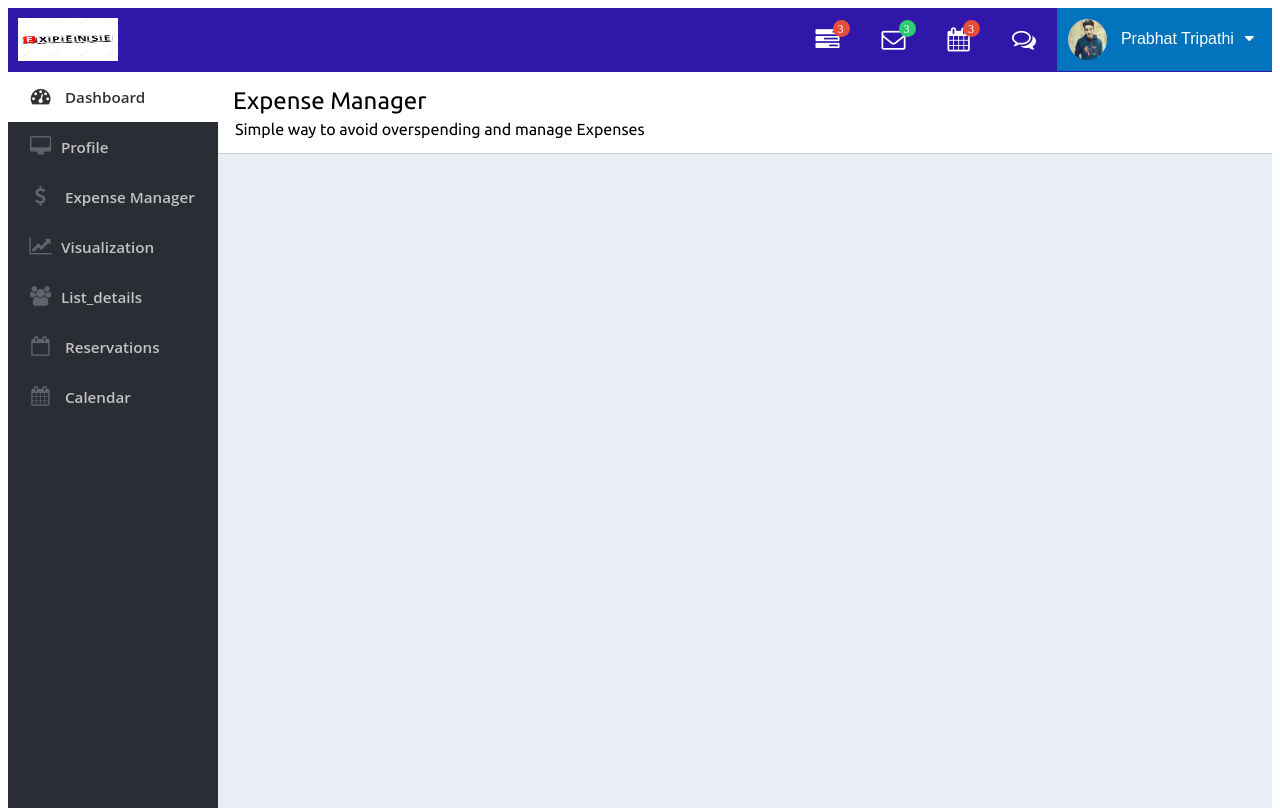
After one commit to pkt07/expense_manager, a PHP site: page /dashboard.html in a window 1280 px wide. The commit adds this page. Run offline with PHP 8.4, Linux system fonts and the light colour scheme; some libraries are stand-ins or nearby versions.

Commit message:
dashboard added

```diff
--- /dev/null
+++ b/css/default.css
@@ -0,0 +1,281 @@
+html, body {
+  font-family: 'Open Sans', sans-serif;
+  height: 100%;
+}
+body {
+  background: #FFFFFF;
+  height: 100%;
+}
+img {
+  max-width: 100%;
+}
+ul {
+  list-style: none;
+  margin: 0;
+  padding: 0;
+}
+a {
+  text-decoration: none;
+}
+#header {
+  float: left;
+  width: 100%;
+  background: #ffffff;
+  position: relative;
+}
+.white-label {
+  float: left;
+  background: #33373B;
+  max-width: 210px;
+  padding: 10px;
+  min-height: 44px;
+  background: #3017A9;
+  width: 100%;
+  max-height: 44px;
+}
+.white-label img {
+  max-height: 43px;
+}
+.header-nav {
+  min-height: 64px;
+  -webkit-box-sizing: border-box;
+  -moz-box-sizing: border-box;
+  box-sizing: border-box;
+  background: #3017A9;
+}
+.menu-button {
+  float: left;
+  font-size: 29px;
+  color: #fff;
+  padding: 12px 19px;
+}
+.nav ul {
+  height: 64px;
+  float: right;
+}
+.nav ul li {
+  float: left;
+  position: relative;
+  padding: 11px;
+}
+.nav > ul > li:first-child {
+  border-left: none;
+}
+.nav ul li a {
+  color: #fff;
+  padding: 1px;
+  float: left;
+}
+.nav ul li i {
+  color: #fff;
+}
+.nav ul li:hover {
+  background: #01A9F0;
+  color: #fff;
+}
+.user-profile {
+  float: right;
+}
+.user-profile > div {
+  float: left;
+  padding: 20px 8px;
+  position: relative;
+}
+.user-profile i {
+  font-size: 1.2em;
+  color: #3017A9;
+}
+.user-profile i:hover {
+  color: #397AC5;
+}
+.font-icon i:after {
+  position: absolute;
+  content: '3';
+  background: #E74C3C;
+  color: #fff;
+  font-size: 12px;
+  border-radius: 50%;
+  width: 10px;
+  height: 10px;
+  padding: 3px 4px 4px 3px;
+  text-align: center;
+  top: 12px;
+  right: 11px;
+}
+.font-icon {
+  padding: 8px 10px;
+}
+.font-icon i {
+  font-size: 24px;
+}
+.nav-mail .font-icon i:after {
+  background: #2ECC71;
+}
+div.user-image {
+  padding: 9px 5px;
+  margin: 0 5px;
+  border-left: 1px solid #ccc;
+  border-right: 1px solid #ccc;
+}
+.nav-profile {
+  background: #0274BD;
+}
+.nav-profile-image img {
+  width: 39px;
+  height: 41px;
+  border-radius: 50%;
+  float: left;
+}
+.nav-profile-name {
+  float: right;
+  margin: 11px 7px 8px 14px;
+  color: #fff;
+}
+.nav-profile-name i {
+  padding: 0 0 0 11px;
+}
+.nav-chat i:after {
+  display: none;
+}
+#sidebar {
+  overflow: hidden;
+  width: 210px;
+  height: 100%;
+  float: left;
+  background: #2A2D33;
+}
+#sidebar-nav {
+  width: 106%;
+  height: calc(100% - 95px);
+  padding: 0;
+  background: #2A2D33;
+  border-right: 1px solid #E0E0E0;
+  overflow-y: scroll;
+}
+#sidebar-nav h2 {
+  color: #60636B;
+  float: left;
+  width: 100%;
+  font-size: .8em;
+  font-family: 'Open Sans', sans-serif;
+  font-weight: 600;
+  text-transform: uppercase;
+  padding: 3px 0 2px 20px;
+  border-top: 1px solid #4D4C4C;
+  box-sizing: border-box;
+  margin: 10px 0;
+}
+#sidebar-nav ul {
+
+}
+#sidebar-nav ul li {
+
+}
+#sidebar-nav ul li a {
+  color: #C2C2C2;
+  font-size: .95em;
+  padding: 15px 20px;
+  float: left;
+  width: 100%;
+  font-weight: 600;
+  -webkit-box-sizing: border-box;
+  -moz-box-sizing: border-box;
+  box-sizing: border-box;
+}
+#sidebar-nav ul li:hover a, #sidebar-nav ul li:hover a i, #sidebar-nav li.active a, #sidebar-nav li.active a i {
+  color: #333;
+}
+#sidebar-nav ul li:hover a {
+  background: #fff;
+  color: #333;
+}
+#sidebar-nav ul li.active a {
+  background: #fff;
+  color: #333;
+}
+#sidebar-nav ul li.active a i {
+  background: #fff;
+}
+#sidebar-nav i {
+  padding-right: 8px;
+  font-size: 1.3em;
+  color: #60636B;
+  width: 25px;
+  text-align: center;
+}
+#content {
+  float: left;
+  width: calc(100% - 210px);
+  height: 100%;
+  word-wrap: break-word;
+  background: #FFFFFF;
+  font-family: Raleway, sans-serif;
+}
+::-webkit-scrollbar {
+    width: 12px;
+}
+::-webkit-scrollbar-track {
+    -webkit-box-shadow: inset 0 0 6px rgba(0,0,0,0.3);
+    border-radius: 10px;
+}
+::-webkit-scrollbar-thumb {
+    border-radius: 10px;
+    -webkit-box-shadow: inset 0 0 6px rgba(0,0,0,0.5);
+}
+.content {
+  float: left;
+  background: #E9EEF4;
+  width: 100%;
+  height: calc(100% - 64px);
+  -webkit-box-sizing: border-box;
+  -moz-box-sizing: border-box;
+  box-sizing: border-box;
+}
+.content-header {
+  background: #fff;
+  float: left;
+  width: 100%;
+  margin-bottom: 15px;
+  padding: 15px;
+  -webkit-box-sizing: border-box;
+  -moz-box-sizing: border-box;
+  box-sizing: border-box;
+  border-bottom: 1px solid #ccc;
+}
+.content-header h1 {
+  margin: 0;
+  font-weight: normal;
+  padding-bottom: 5px;
+  font-family: 'ubuntu';
+  font-size: 1.5em;
+}
+.content-header p {
+  margin: 0;
+  padding-left: 2px;
+  font-family: 'ubuntu';
+}
+.widget-box {
+  background: #fff;
+  border: 1px solid #E0E0E0;
+  float: left;
+  width: 100%;
+  margin: 0 0 15px 15px;
+}
+.widget-header {
+  background: #279BE4;
+}
+.widget-header h2 {
+  font-size: 15px;
+  font-weight: normal;
+  margin: 0;
+  padding: 11px 15px;
+  color: #F9F9F9;
+  display: inline-block;
+}
+.sample-widget {max-width: 47%;}
+.widget-box .fa-cog {
+  float: right;
+  color: #fff;
+  margin: 11px 11px 0 0;
+  font-size: 20px;
+}
--- /dev/null
+++ b/dashboard.html
@@ -0,0 +1,63 @@
+<!DOCTYPE html>
+<html lang="en">
+<head>
+<title>Expense Manager</title>
+<link rel="stylesheet" href="css/default.css">
+<link rel="stylesheet" href="https://maxcdn.bootstrapcdn.com/font-awesome/4.7.0/css/font-awesome.min.css">
+<link rel="stylesheet" type="text/css" href="//fonts.googleapis.com/css?family=Ubuntu" />
+<script src="https://ajax.googleapis.com/ajax/libs/jquery/3.2.1/jquery.min.js"></script>
+ </head>
+<section id="sidebar">
+  <div class="white-label">
+  <img src = "images/logo.jpg" height="50px" width="100px">
+  </div>
+  <div id="sidebar-nav">
+    <ul>
+      <li class="active"><a href="#"><i class="fa fa-dashboard"></i> Dashboard</a></li>
+      <li><a href="#"><i class="fa fa-desktop"></i>Profile</a></li>
+      <li><a href="#"><i class="fa fa-usd"></i> Expense Manager</a></li>
+      <li><a href="#"><i class="fa fa-line-chart"></i>Visualization</a></li>
+      <li><a href="#"><i class="fa fa-users"></i>List_details</a></li>
+      <li><a href="#"><i class="fa fa-calendar-o"></i> Reservations</a></li>
+      <li><a href="#"><i class="fa fa-calendar"></i> Calendar</a></li>
+    </ul>
+  </div>
+</section>
+<section id="content">
+  <div id="header">
+    <div class="header-nav">
+      <div class="menu-button">
+        <!--<i class="fa fa-navicon"></i>-->
+      </div>
+      <div class="nav">
+        <ul>
+          <li class="nav-settings">
+            <div class="font-icon"><i class="fa fa-tasks"></i></div>
+          </li>
+          <li class="nav-mail">
+            <div class="font-icon"><i class="fa fa-envelope-o"></i></div>
+          </li>
+          <li class="nav-calendar">
+            <div class="font-icon"><i class="fa fa-calendar"></i></div>
+          </li>
+          <li class="nav-chat">
+            <div class="font-icon"><i class="fa fa-comments-o"></i></div>
+          </li>
+          <li class="nav-profile">
+            <div class="nav-profile-image">
+              <img src="images/in.jpg" alt="profile-img" alt="profile image">
+              <div class="nav-profile-name">Prabhat Tripathi<i class="fa fa-caret-down"></i></div>
+            </div>
+          </li>
+        </ul>
+      </div>
+    </div>
+  </div>
+  <div class="content">
+    <div class="content-header">
+      <h1 class="heading">Expense Manager</h1>
+      <p>Simple way to avoid overspending and manage Expenses</p>
+    </div>
+
+  </div>
+</section>
```
Also changed, not shown: css/style.css (+5 -3 lines), images/in.jpg (added).
